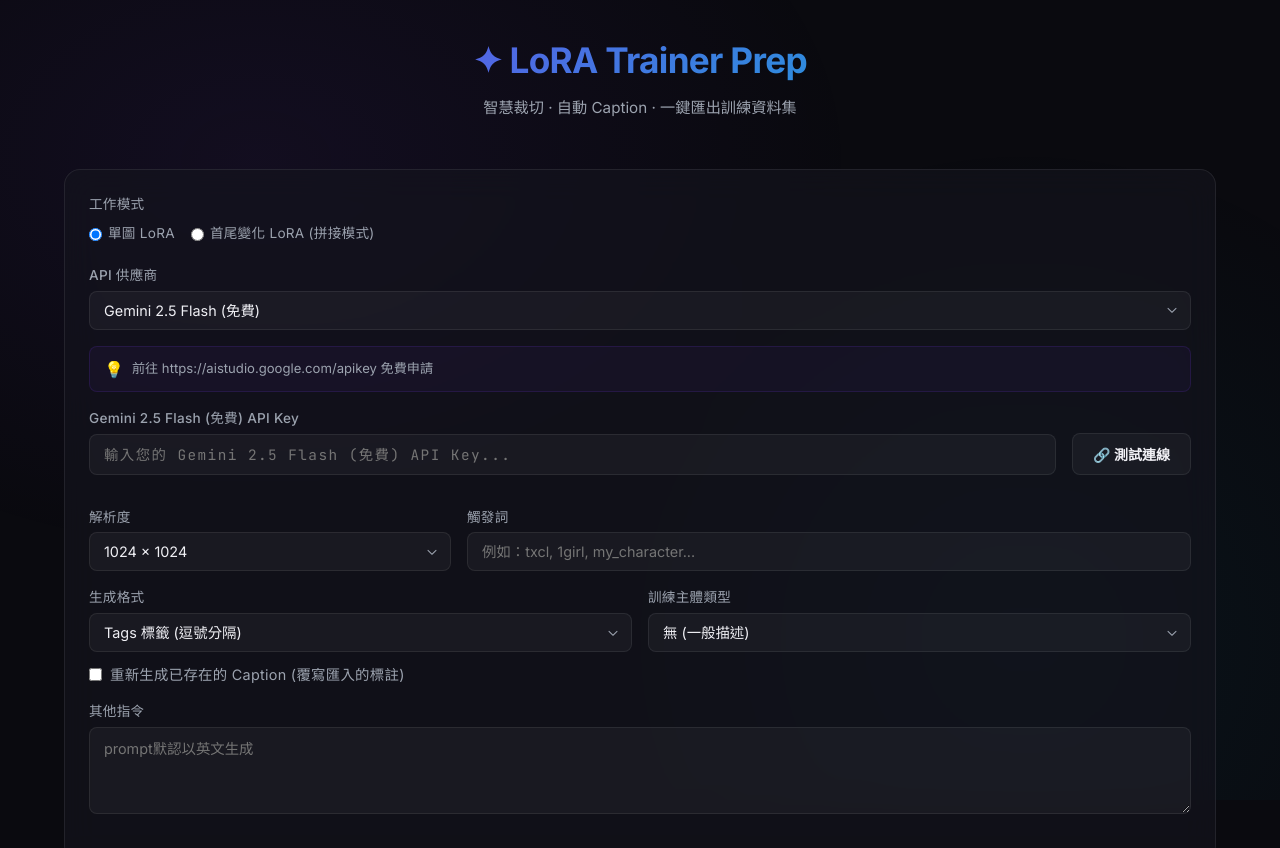
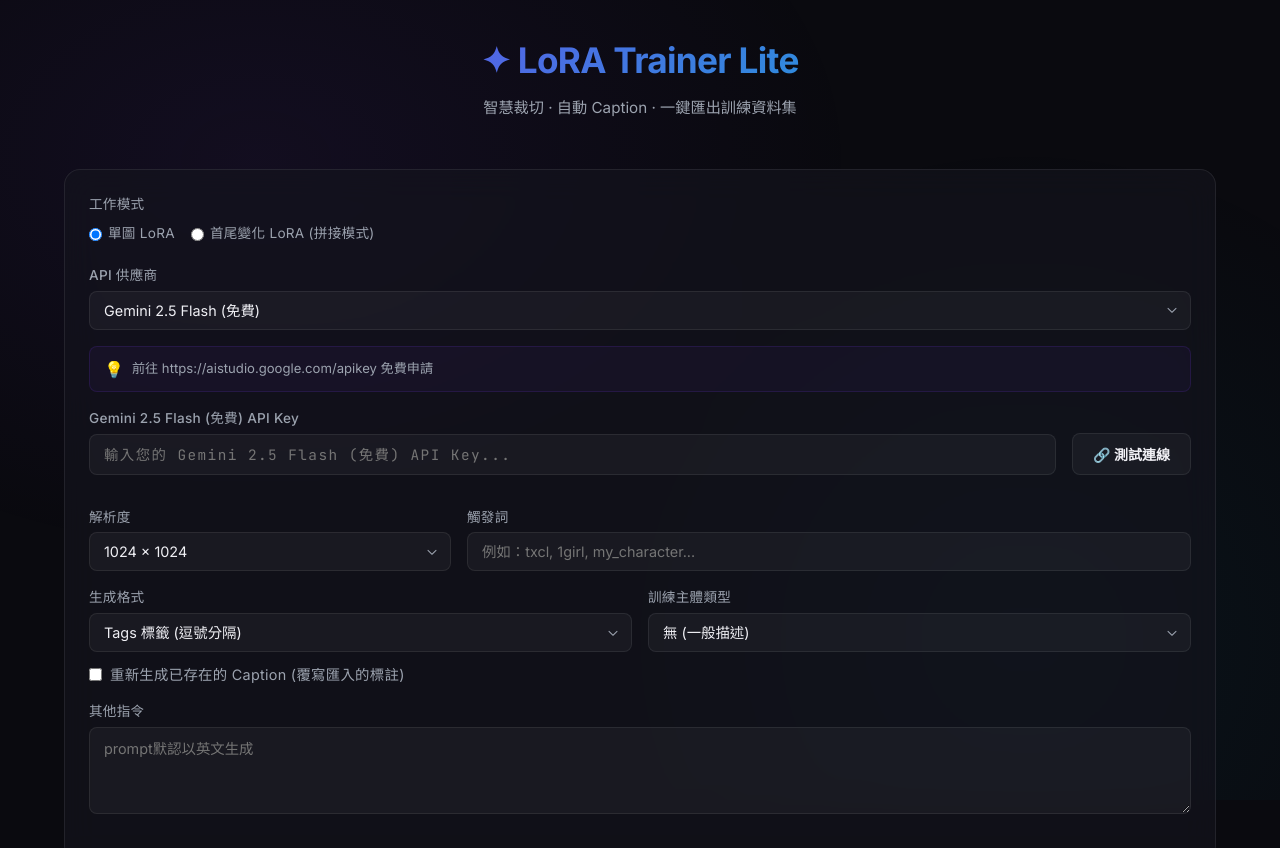
Before and after one commit to tsuzelee-arch/lora-trainer-lite, a website: page index.html in a window 1280 px wide. Shown: the top 848 px of the page. Drawn offline with nearby package versions, Linux system fonts and the light colour scheme.

Commit message:
Update index.html

```diff
--- a/index.html
+++ b/index.html
@@ -4,7 +4,7 @@
   <meta charset="UTF-8" />
   <meta name="viewport" content="width=device-width, initial-scale=1.0" />
   <meta name="description" content="LoRA 訓練資料集準備工具 — 智慧裁切、自動 Caption 生成、一鍵匯出" />
-  <title>LoRA Trainer Prep</title>
+  <title>LoRA Trainer Lite</title>
   <link rel="stylesheet" href="style.css" />
 </head>
 <body>
@@ -16,7 +16,7 @@
 
     <!-- ===== Header ===== -->
     <header class="app-header">
-      <h1>✦ LoRA Trainer Prep</h1>
+      <h1>✦ LoRA Trainer Lite</h1>
       <p class="subtitle">智慧裁切 · 自動 Caption · 一鍵匯出訓練資料集</p>
     </header>
 
```
